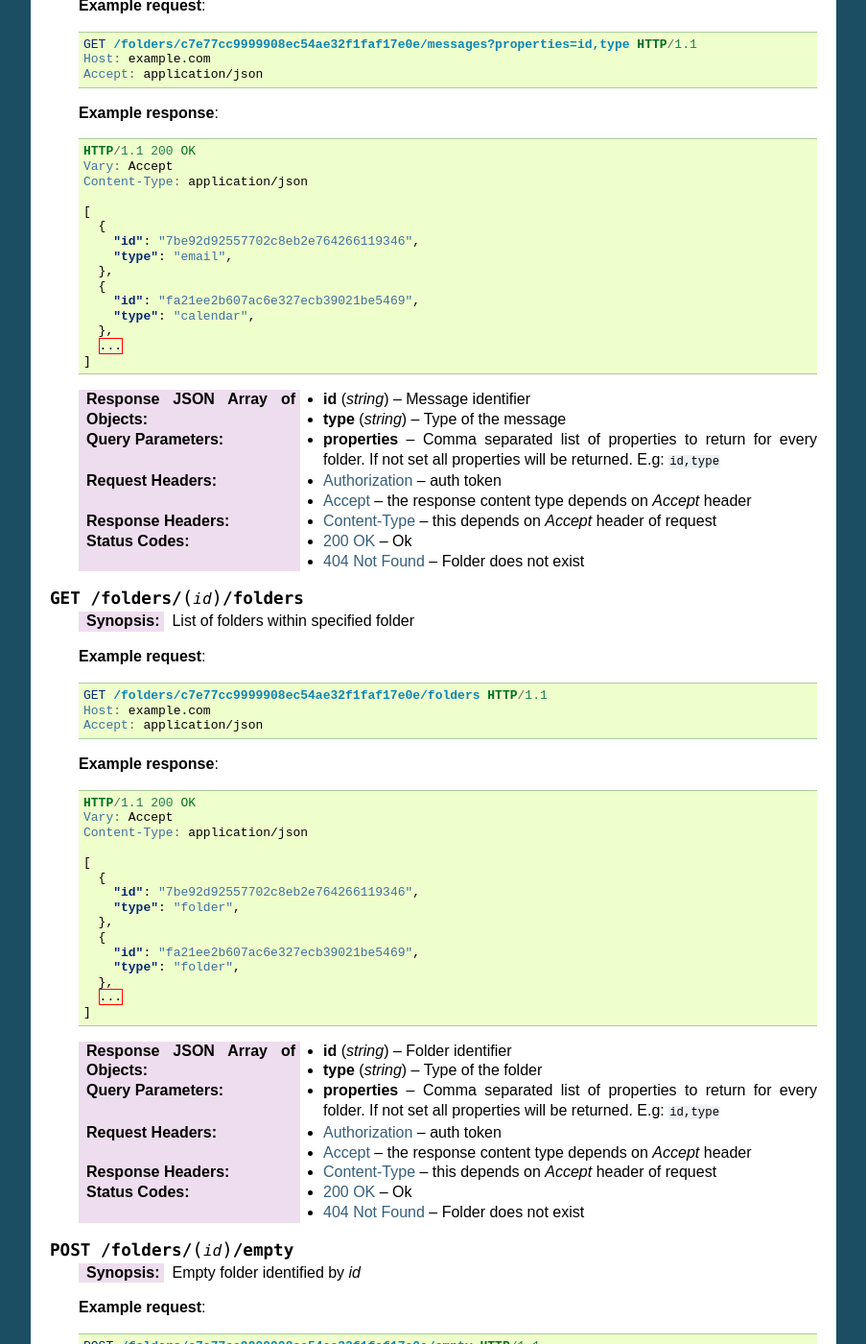
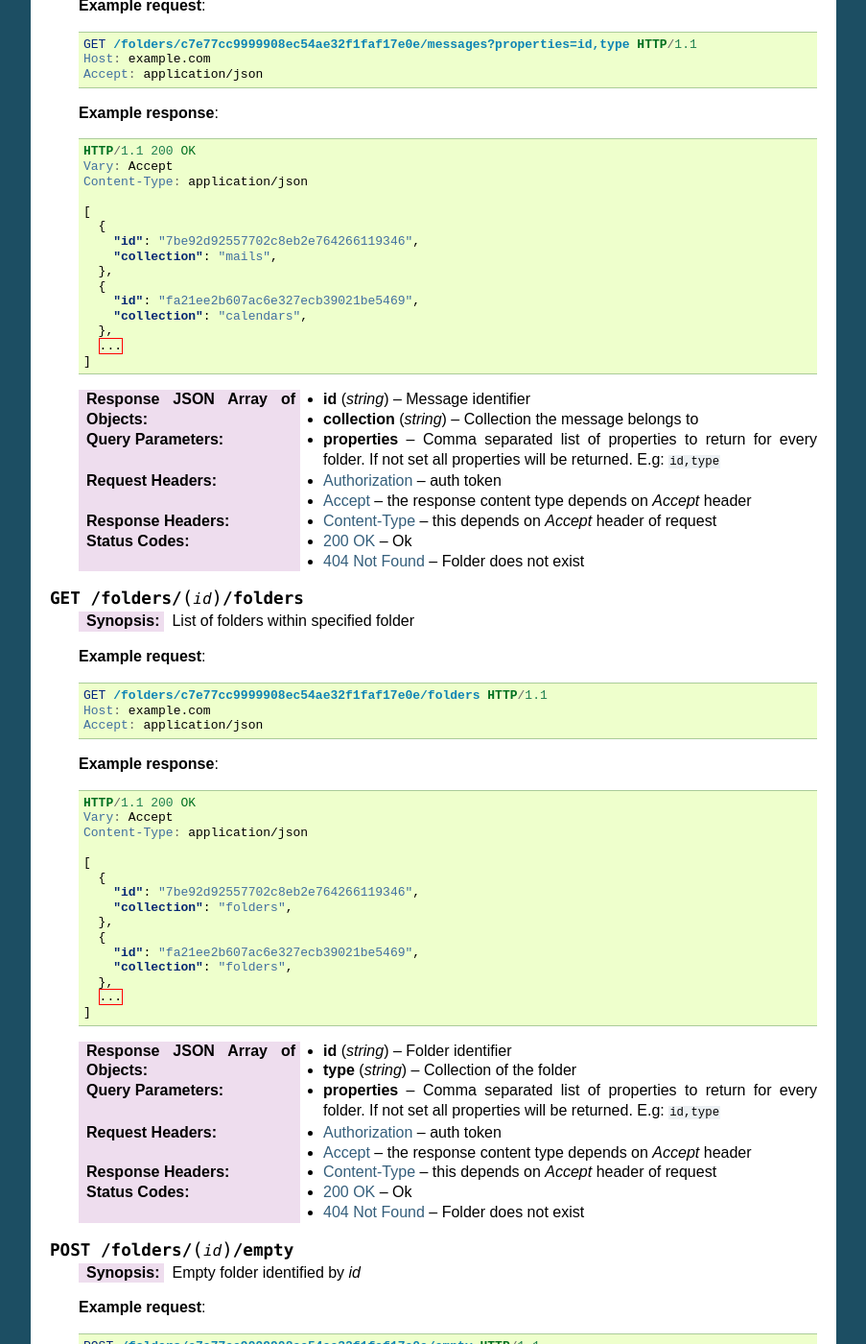
Before and after one commit to openchange/website, a Sphinx documentation site: the page built from api/mapistore_http/source/index.rst, in a window 1280 px wide and 1400 px high, scrolled down 3850 px. Shown: the whole window at 96% size, without its empty margins (198-1101 px from the left). Built offline with Sphinx 7.4.7, drawn with Linux system fonts in a browser that asks for light colours; some of the changed text lies outside the part shown.

Commit message:
Replace "type" with "collection" Turn Email to Mail Fix identation

```diff
--- a/api/mapistore_http/source/index.rst
+++ b/api/mapistore_http/source/index.rst
@@ -276,17 +276,17 @@ Folders
       [
         {
           "id": "7be92d92557702c8eb2e764266119346",
-          "type": "email",
+          "collection": "mails",
         },
         {
           "id": "fa21ee2b607ac6e327ecb39021be5469",
-          "type": "calendar",
+          "collection": "calendars",
         },
         ...
       ]
 
    :>jsonarr string id: Message identifier
-   :>jsonarr string type: Type of the message
+   :>jsonarr string collection: Collection the message belongs to
 
    :query properties: Comma separated list of properties to return
                       for every folder. If not set all properties will
@@ -323,17 +323,17 @@ Folders
       [
         {
           "id": "7be92d92557702c8eb2e764266119346",
-          "type": "folder",
+          "collection": "folders",
         },
         {
           "id": "fa21ee2b607ac6e327ecb39021be5469",
-          "type": "folder",
+          "collection": "folders",
         },
         ...
       ]
 
    :>jsonarr string id: Folder identifier
-   :>jsonarr string type: Type of the folder
+   :>jsonarr string type: Collection of the folder
 
    :query properties: Comma separated list of properties to return
                       for every folder. If not set all properties will
@@ -401,9 +401,10 @@ Folders
    :statuscode 200: Ok
 
 
-Email
+Mail
 ------
 TBD
+
 
 Calendar
 --------
@@ -581,10 +582,12 @@ Tasks
       Content-Type: application/json
 
       {
-        "id": "b1f2726d32b44551b99f4a6adb61e112"
+        "id": "b1f2726d32b44551b99f4a6adb61e112",
+        "collection": "tasks"
       }
 
       :>json string id: Message identifier of the task item created
+      :>json string collection: Collection the task belongs to
       :reqheader Authorization: auth token
       :statuscode 200: Ok
 
@@ -612,9 +615,10 @@ Tasks
 
       {
         "id": "b1f2726d32b44551b99f4a6adb61e112",
-	"parent_id": "95fc55f35da743bc9450ae694f38def0",
-	"PidTagSubject": "My sample task",
-	"PidTagBody": "Sample body"
+        "collection": "tasks",
+        "parent_id": "95fc55f35da743bc9450ae694f38def0",
+        "PidTagSubject": "My sample task",
+        "PidTagBody": "Sample body"
       },
 
    :reqheader Authorization: auth token
@@ -727,10 +731,12 @@ Contacts
       Content-Type: application/json
 
       {
-        "id": "d220314b8a374d2bbd7f43bf0819b5a0"
+        "id": "d220314b8a374d2bbd7f43bf0819b5a0",
+        "collection": "contacts"
       }
 
       :>json string id: Message identifier of the contact item created
+      :>json string collection: Collection the contact belongs to
       :reqheader Authorization: auth token
       :statuscode 200: Ok
 
@@ -758,9 +764,10 @@ Contacts
 
       {
         "id": "d220314b8a374d2bbd7f43bf0819b5a0",
-	"parent_id": "9175fe8d54da416a9cb1a946c50b7467",
-	"PidTagSubject": "My sample contact",
-	"PidTagBody": "Sample body"
+        "collection": "contacts",
+        "parent_id": "9175fe8d54da416a9cb1a946c50b7467",
+        "PidTagSubject": "My sample contact",
+        "PidTagBody": "Sample body"
       },
 
    :reqheader Authorization: auth token
@@ -872,7 +879,8 @@ Notes
       Content-Type: application/json
 
       {
-        "id": "f07d68499c974a5bbffed5cc3ddcc31e"
+        "id": "f07d68499c974a5bbffed5cc3ddcc31e",
+        "collection": "notes"
       }
 
       :>json string id: Message identifier of the note item created
@@ -903,9 +911,10 @@ Notes
 
       {
         "id": "f07d68499c974a5bbffed5cc3ddcc31e",
-	"parent_id": "765dc8566f9e4baf94ee36e1b2763d50",
-	"PidTagSubject": "My sample note",
-	"PidTagBody": "Sample body"
+        "collection": "notes",
+        "parent_id": "765dc8566f9e4baf94ee36e1b2763d50",
+        "PidTagSubject": "My sample note",
+        "PidTagBody": "Sample body"
       },
 
    :reqheader Authorization: auth token
```
